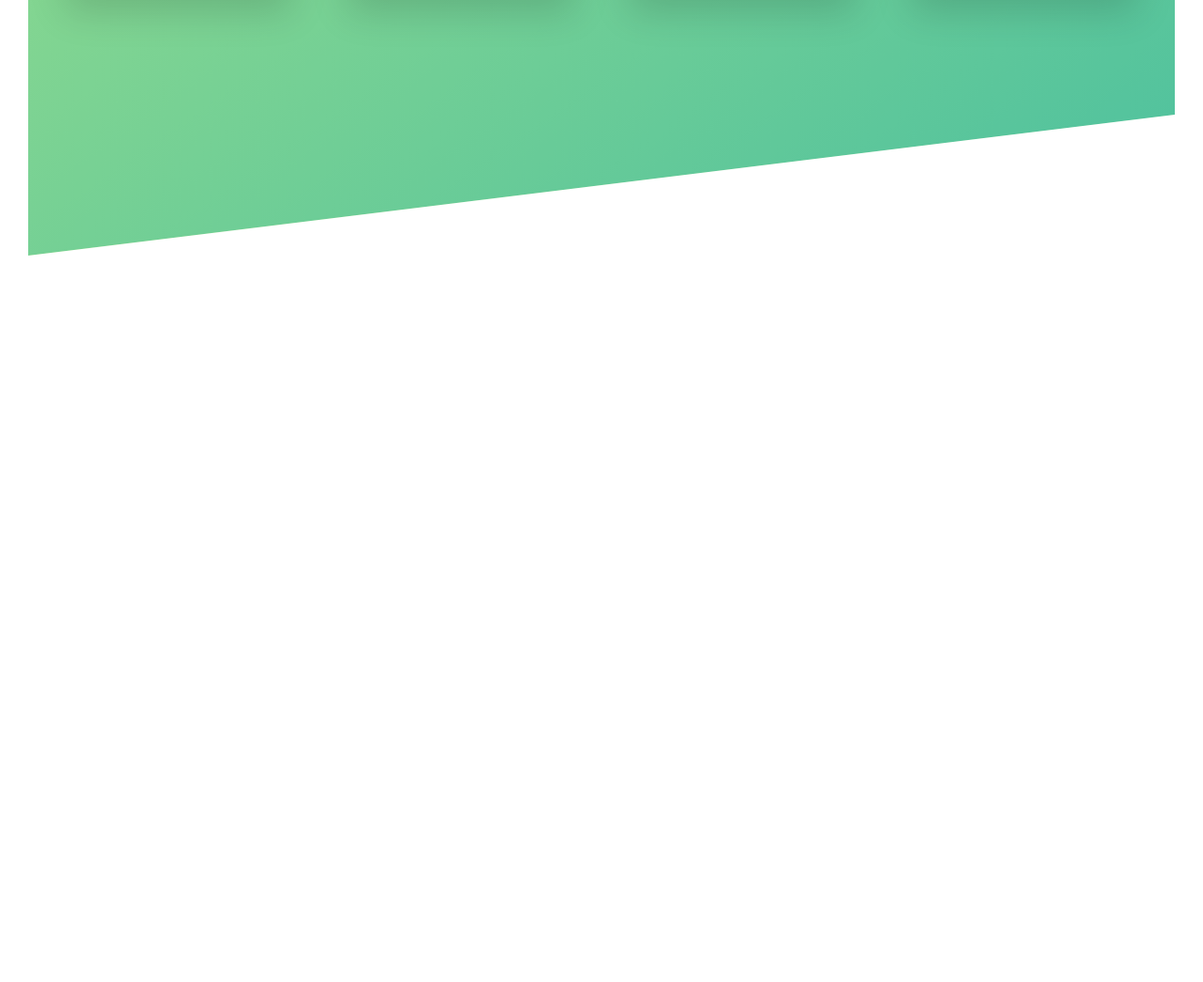
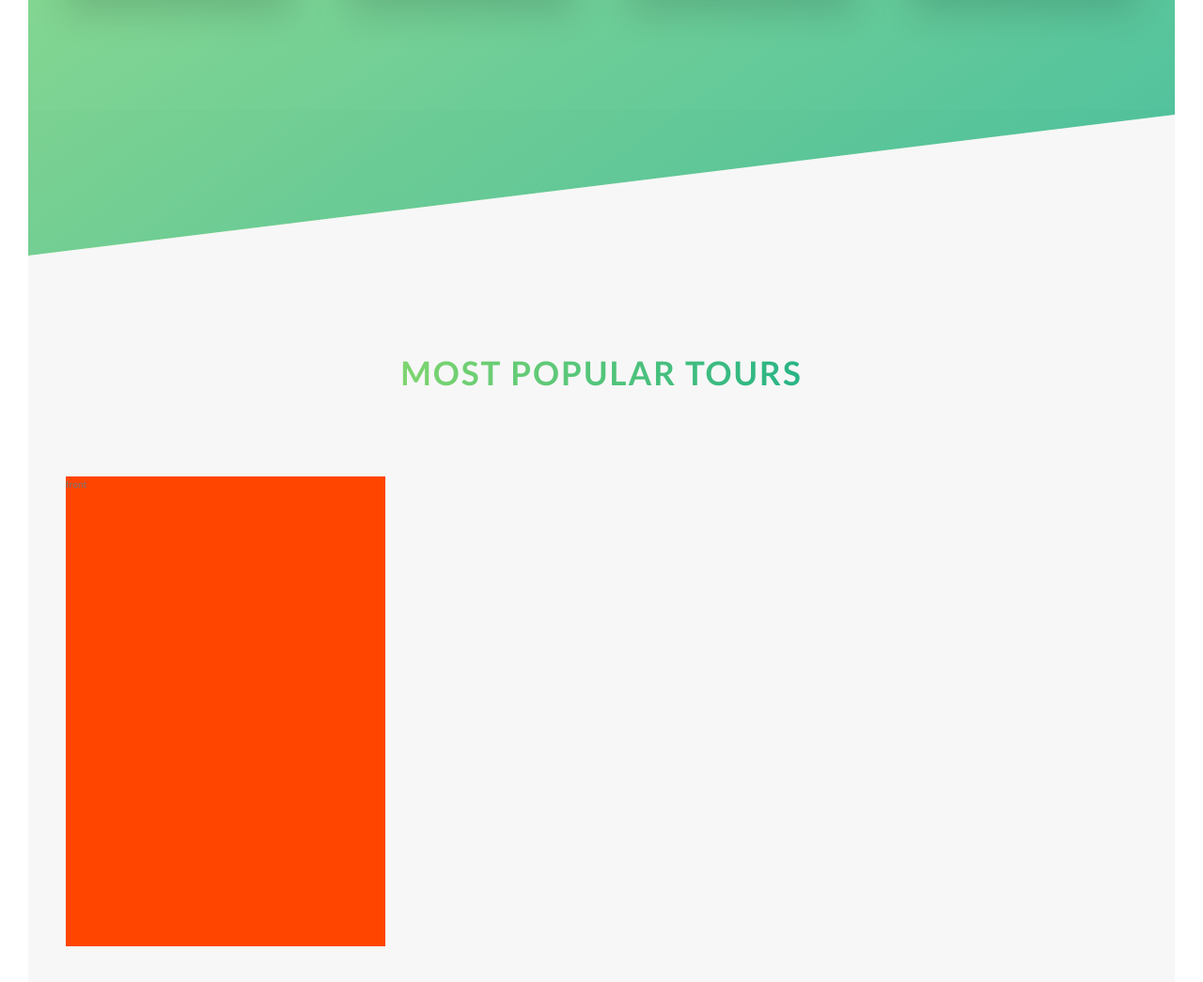
Before and after one commit to cjcoops/advanced-css-projects, a website: page Natours/starter/index.html in a window 1280 px wide. Shown: the part 1949-2994 px from the top of the page at 94% size. Before the commit the page ends 2221 px from the top, so only its background shows below. Drawn offline with Linux system fonts and the light colour scheme.

Commit message:
adds rotating card

```diff
--- a/Natours/starter/index.html
+++ b/Natours/starter/index.html
@@ -128,6 +128,26 @@
           </div>
         </div>
       </section>
+
+      <section class="section-tours">
+        <div class="u-center-text u-margin-bottom-big">
+          <h2 class="heading-secondary">Most popular tours</h2>
+        </div>
+        <div class="row">
+          <div class="col-1-of-3">
+            <div class="card">
+              <div class="card__side card__side--front">front</div>
+              <div class="card__side card__side--back">back</div>
+            </div>
+          </div>
+          <div class="col-1-of-3">
+            <div class="card"><div class="card__side"></div></div>
+          </div>
+          <div class="col-1-of-3">
+            <div class="card"><div class="card__side"></div></div>
+          </div>
+        </div>
+      </section>
     </main>
 
     <!--
--- /dev/null
+++ b/Natours/starter/sass/components/_card.scss
@@ -0,0 +1,33 @@
+.card {
+  perspective: 150rem;
+  -moz-perspective: 150rem;
+  position: relative;
+  height: 50rem;
+
+  &__side {
+    height: 50rem;
+    transition: all 0.8s ease;
+    position: absolute;
+    top: 0;
+    left: 0;
+    width: 100%;
+    backface-visibility: hidden;
+
+    &--front {
+      background-color: orangered;
+    }
+
+    &--back {
+      background-color: green;
+      transform: rotateY(-180deg);
+    }
+  }
+
+  &:hover &__side--front {
+    transform: rotateY(180deg);
+  }
+
+  &:hover &__side--back {
+    transform: rotateY(0deg);
+  }
+}
--- a/Natours/starter/sass/main.scss
+++ b/Natours/starter/sass/main.scss
@@ -12,6 +12,7 @@
 @import 'components/button';
 @import 'components/composition';
 @import 'components/feature-box';
+@import 'components/card';
 
 @import 'layout/grid';
 @import 'layout/header';
--- a/Natours/starter/sass/pages/_home.scss
+++ b/Natours/starter/sass/pages/_home.scss
@@ -20,3 +20,10 @@
     transform: skewY(7deg);
   }
 }
+
+.section-tours {
+  background-color: $color-grey-light-1;
+  padding: 25rem 0 50rem;
+  margin-top: -8rem;
+
+}
```
Also changed, not shown: Natours/starter/css/style.css.
